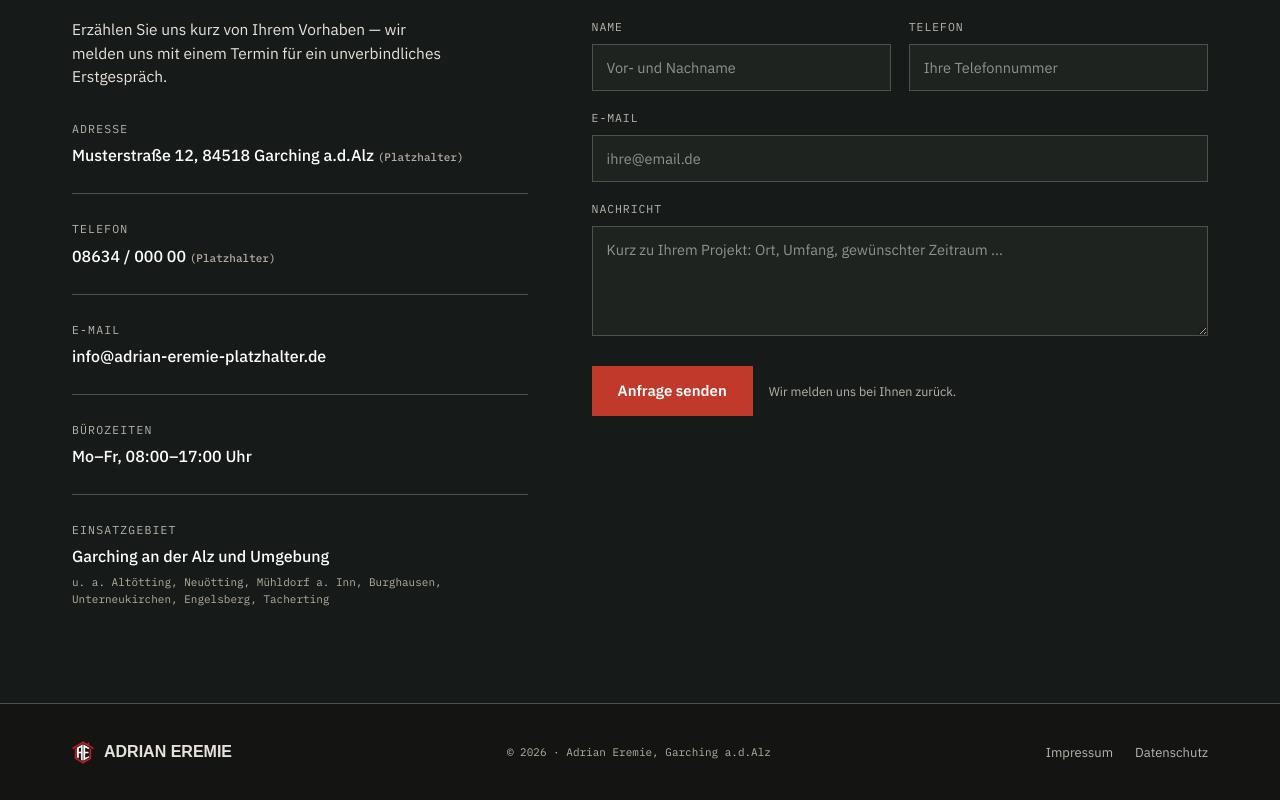
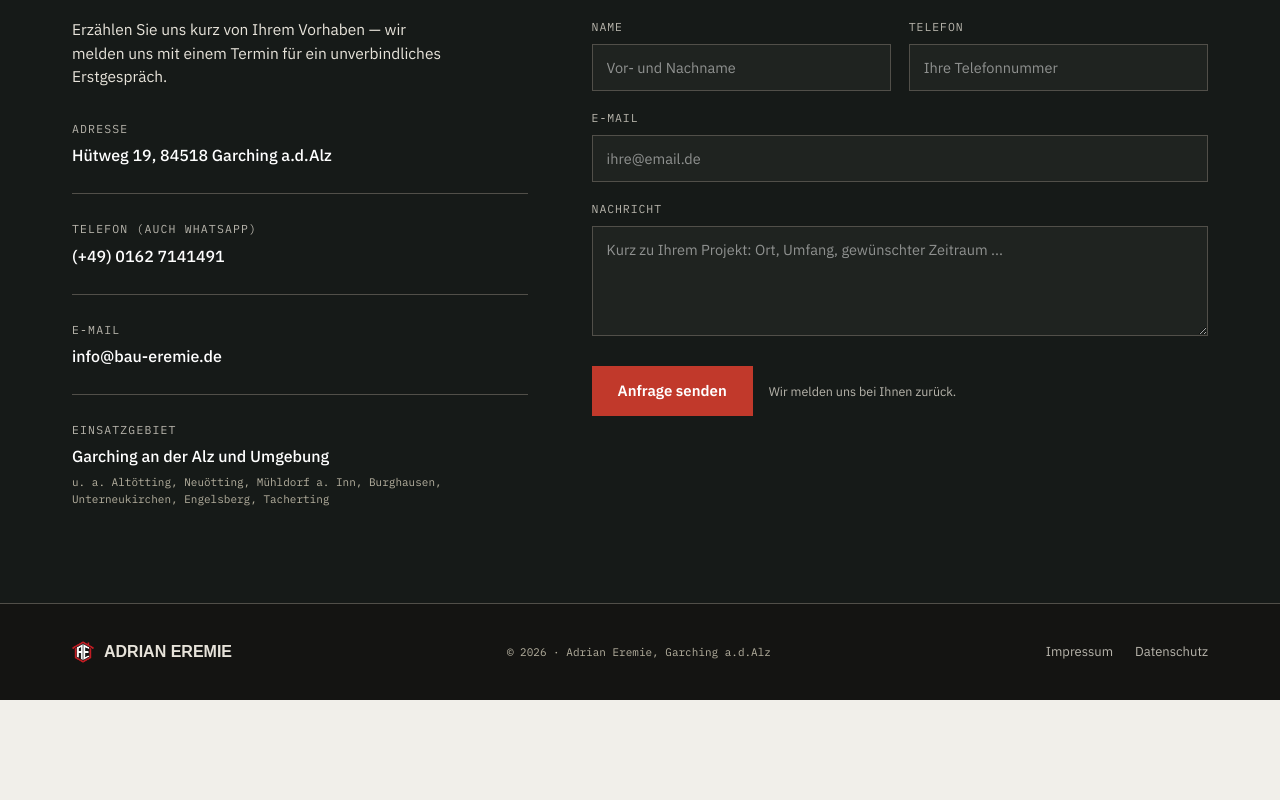
Before and after one commit to goaji/bau-eremie, a Next.js app: page / in a window 1280 px wide. Shown: the part 1479-2279 px from the top of the page. After the commit the page ends 2179 px from the top, so only its background shows below. Built offline with nearby package versions, Linux system fonts and the light colour scheme; a web font is replaced by a local one.

Commit message:
Correct contact data added

```diff
--- a/src/components/Contact.tsx
+++ b/src/components/Contact.tsx
@@ -39,16 +39,14 @@
             <div className="mb-6.5 pb-6.5 border-b border-grey-line">
               <div className="font-mono text-[11.5px] tracking-widest uppercase text-grey-soft mb-1.5">Adresse</div>
               <div className="text-base font-medium text-white">
-                Musterstraße 12, 84518 Garching a.d.Alz{' '}
-                <span className="font-mono text-[11px] text-[#B5B09F]">(Platzhalter)</span>
+                Hütweg 19, 84518 Garching a.d.Alz
               </div>
             </div>
 
             <div className="mb-6.5 pb-6.5 border-b border-grey-line">
-              <div className="font-mono text-[11.5px] tracking-widest uppercase text-grey-soft mb-1.5">Telefon</div>
-              <a className="text-base font-medium text-white no-underline hover:text-red" href="tel:+498634000000">
-                08634 / 000 00{' '}
-                <span className="font-mono text-[11px] text-[#B5B09F]">(Platzhalter)</span>
+              <div className="font-mono text-[11.5px] tracking-widest uppercase text-grey-soft mb-1.5">Telefon (auch WhatsApp)</div>
+              <a className="text-base font-medium text-white no-underline hover:text-red" href="tel:+491627141491">
+               (+49) 0162 7141491
               </a>
             </div>
 
@@ -56,15 +54,10 @@
               <div className="font-mono text-[11.5px] tracking-widest uppercase text-grey-soft mb-1.5">E-Mail</div>
               <a
                 className="text-base font-medium text-white no-underline hover:text-red"
-                href="mailto:info@adrian-eremie-platzhalter.de"
+                href="mailto:info@bau-eremie.de"
               >
-                info@adrian-eremie-platzhalter.de
+                info@bau-eremie.de
               </a>
-            </div>
-
-            <div className="mb-6.5 pb-6.5 border-b border-grey-line">
-              <div className="font-mono text-[11.5px] tracking-widest uppercase text-grey-soft mb-1.5">Bürozeiten</div>
-              <div className="text-base font-medium text-white">Mo–Fr, 08:00–17:00 Uhr</div>
             </div>
 
             <div>
```
